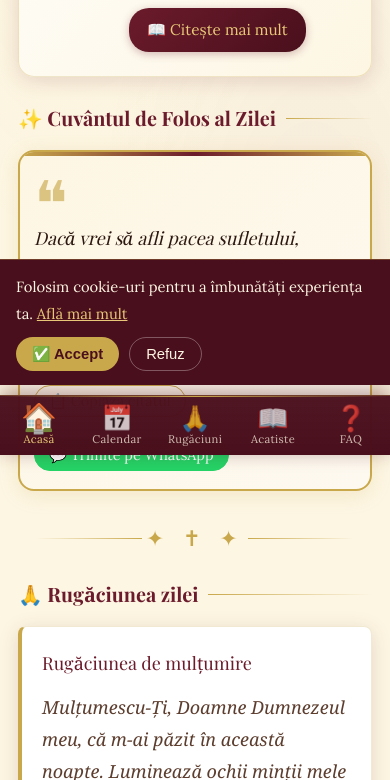
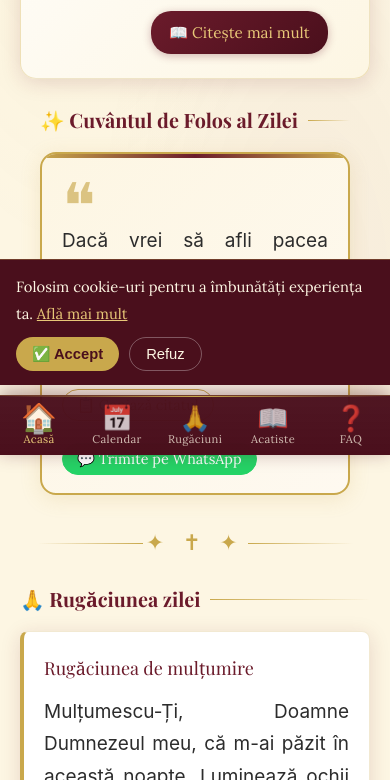
Before and after one commit to Ciprian1977/povesti-de-credinta, a plain HTML site: page index.html in a window 390 px wide. Shown: the part 389-1169 px from the top of the page. Drawn offline with nearby package versions, Linux system fonts and the light colour scheme; no server answers; a script that the page names is missing; a web font is replaced by a local one.

Commit message:
🚨 FIX URGENTA: vercel.json curat, fallback-uri JS robuste, tipografie 19px mobile-first

```diff
--- a/css/style.css
+++ b/css/style.css
@@ -1223,3 +1223,85 @@ main {
   .card-cuvant-folos, .card-lectie { padding: 18px 14px; }
   .cuvant-folos-citat p { font-size: 1rem; }
 }
+
+/* ═══════════════════════════════════════════════════════════════════════════════
+   MOBILE-FIRST TIPOGRAFIE OBLIGATORIE — 19px, line-height 1.7, padding 20px
+   Textul sacru trebuie să fie MARE, FERM, NEGRU pe fundal crem.
+   ═══════════════════════════════════════════════════════════════════════════════ */
+
+/* Paragrafele de text sacru — toate secțiunile de conținut */
+.rugaciune-text,
+.lectie-text,
+.cuvant-folos-citat p,
+.ruta-container p,
+.ruta-container .text-complet,
+#evanghelie-text-acasa,
+#apostol-text-acasa,
+#predica-text-acasa,
+#rugaciune-text {
+  font-size: 19px !important;
+  line-height: 1.7 !important;
+  color: #2c2c2c !important;
+  text-align: justify;
+  font-style: normal !important;
+  font-weight: 400;
+}
+
+/* Padding lateral pe containere — textul respira */
+main,
+.card-sfant-zilei,
+.card-cuvant-folos,
+.card-rugaciune,
+.card-lectie,
+.ruta-container,
+.sectiune-cuvant-folos {
+  padding-left: 20px !important;
+  padding-right: 20px !important;
+}
+
+/* Eliminare font cursiv / italic de pe textul sacru */
+.cuvant-folos-citat p,
+.rugaciune-text,
+blockquote p {
+  font-style: normal !important;
+  font-family: -apple-system, BlinkMacSystemFont, 'Segoe UI', Roboto, sans-serif !important;
+}
+
+/* Eliminare line-clamp pe lectii — afisam textul complet */
+.lectie-text {
+  -webkit-line-clamp: unset !important;
+  overflow: visible !important;
+  display: block !important;
+}
+
+/* Media query mobil — garantam 19px minim pe orice ecran */
+@media (max-width: 768px) {
+  .rugaciune-text,
+  .lectie-text,
+  .cuvant-folos-citat p,
+  #evanghelie-text-acasa,
+  #apostol-text-acasa,
+  #predica-text-acasa,
+  #rugaciune-text {
+    font-size: 19px !important;
+    line-height: 1.7 !important;
+    color: #2c2c2c !important;
+  }
+
+  main,
+  .card-sfant-zilei,
+  .card-cuvant-folos,
+  .card-rugaciune,
+  .card-lectie,
+  .sectiune-cuvant-folos {
+    padding-left: 20px !important;
+    padding-right: 20px !important;
+  }
+
+  .sfant-scurt,
+  .card-post-info,
+  .card-post-titlu {
+    font-size: 17px !important;
+    line-height: 1.6 !important;
+  }
+}
```
